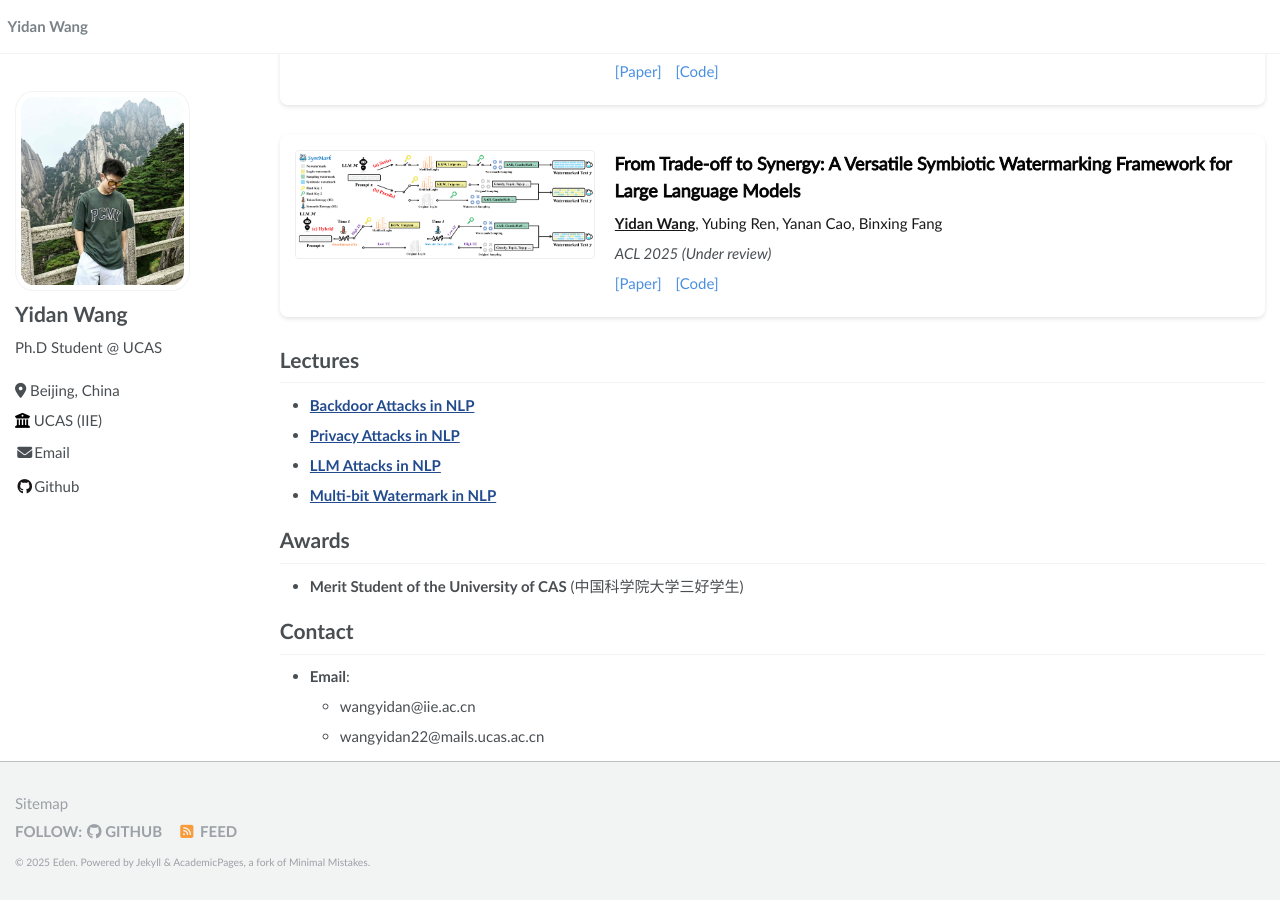
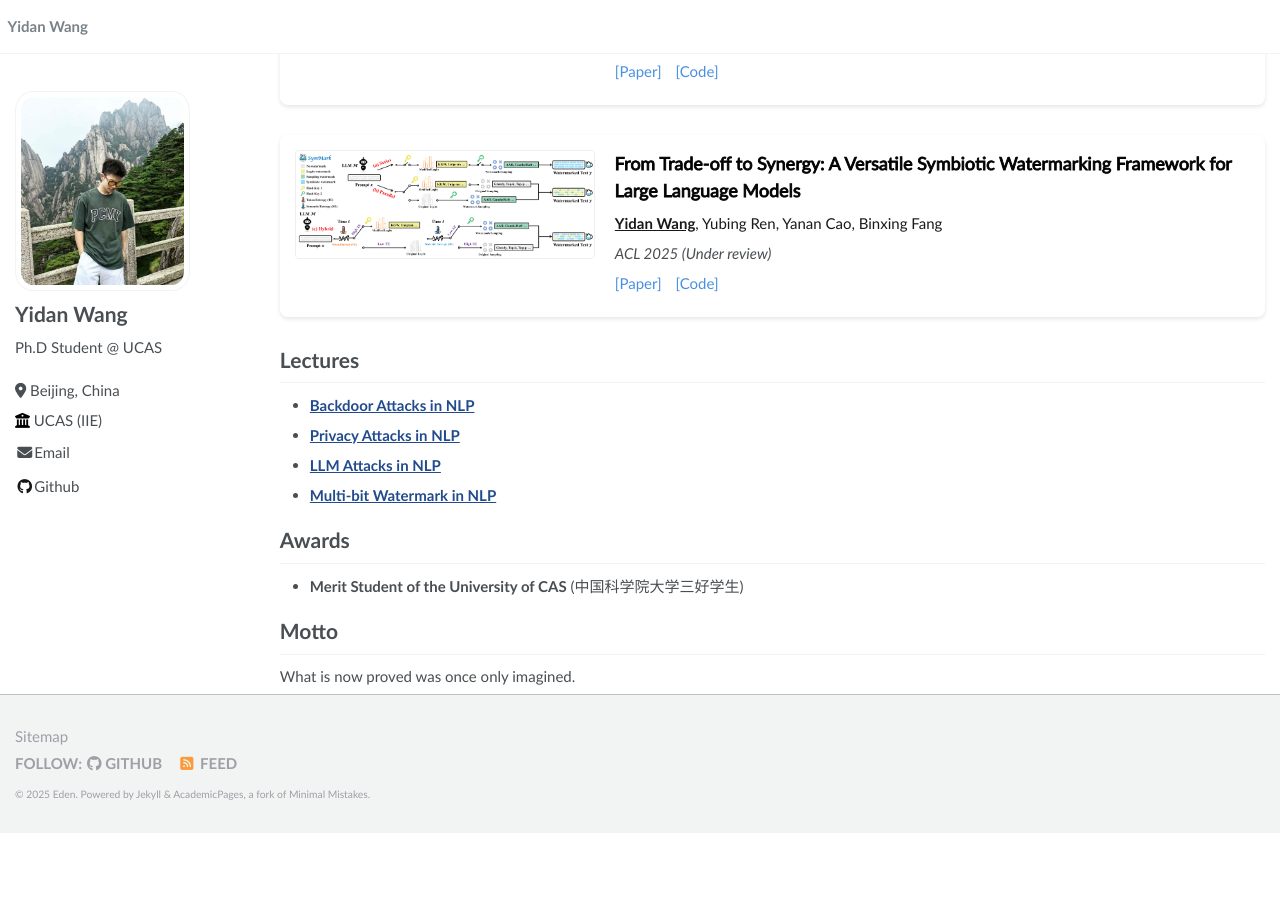
Before and after one commit to redwyd/redwyd.github.io, a Jekyll site: the page built from _pages/about.md, in a window 1280 px wide and 900 px high, scrolled down 727 px. Built offline with Jekyll 4.4.1, drawn with Linux system fonts in a browser that asks for light colours; after the commit the page ends 1560 px from its top, so only the background shows below that.

Commit message:
Update about.md

```diff
--- a/_pages/about.md
+++ b/_pages/about.md
@@ -74,11 +74,8 @@ Open to collaboration and happy to discuss any shared interests！
 # Awards
 - **Merit Student of the University of CAS** (中国科学院大学三好学生)
 
-# Contact
-
-- **Email**:
-  -  wangyidan@iie.ac.cn
-  -  wangyidan22@mails.ucas.ac.cn
+# Motto
+What is now proved was once only imagined.
 
 <p align="center" style="padding-top: 100px;">
 </p>
```
